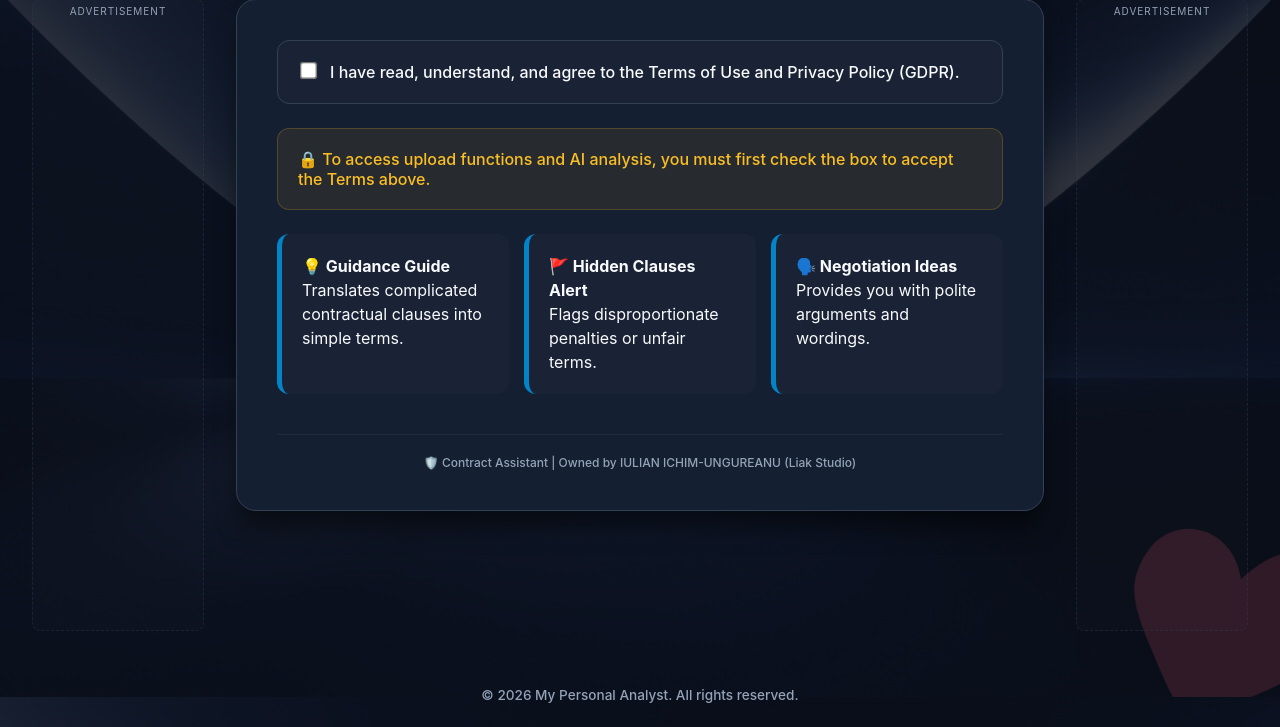
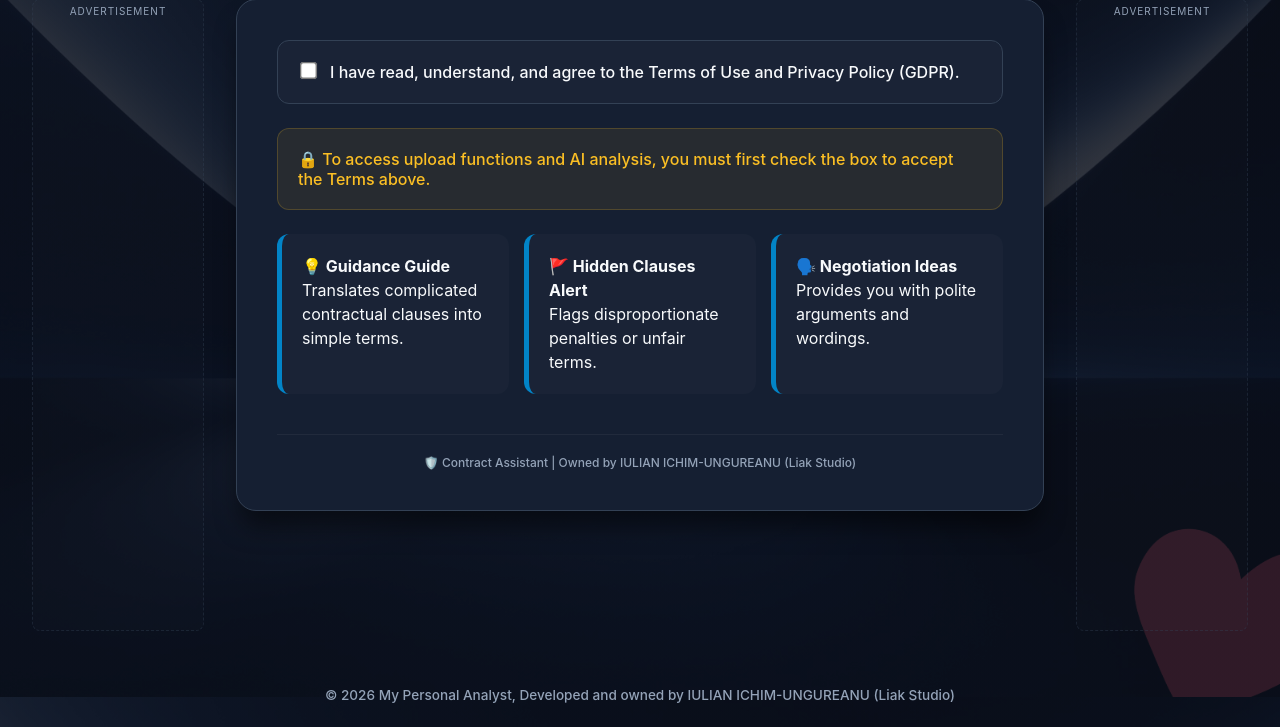
Before and after one commit to Pantick2/mypersonalanalyst, a Flask app: page / in a window 1280 px wide. Shown: the part 103-830 px from the top of the page. Run offline with Flask 3, Linux system fonts and the light colour scheme.

```diff
--- a/templates/index.html
+++ b/templates/index.html
@@ -156,8 +156,7 @@
 </div>
 
 <div class="footer-copyright">
-    &copy; 2026 My Personal Analyst. All rights reserved.
-</div>
+    &copy; 2026 My Personal Analyst, Developed and owned by IULIAN ICHIM-UNGUREANU (Liak Studio)</div>
 
 <!-- Apelarea bazei bilingve transmise prin server -->
 <script src="{{ url_for('static', filename='translations.js') }}"></script>
```
